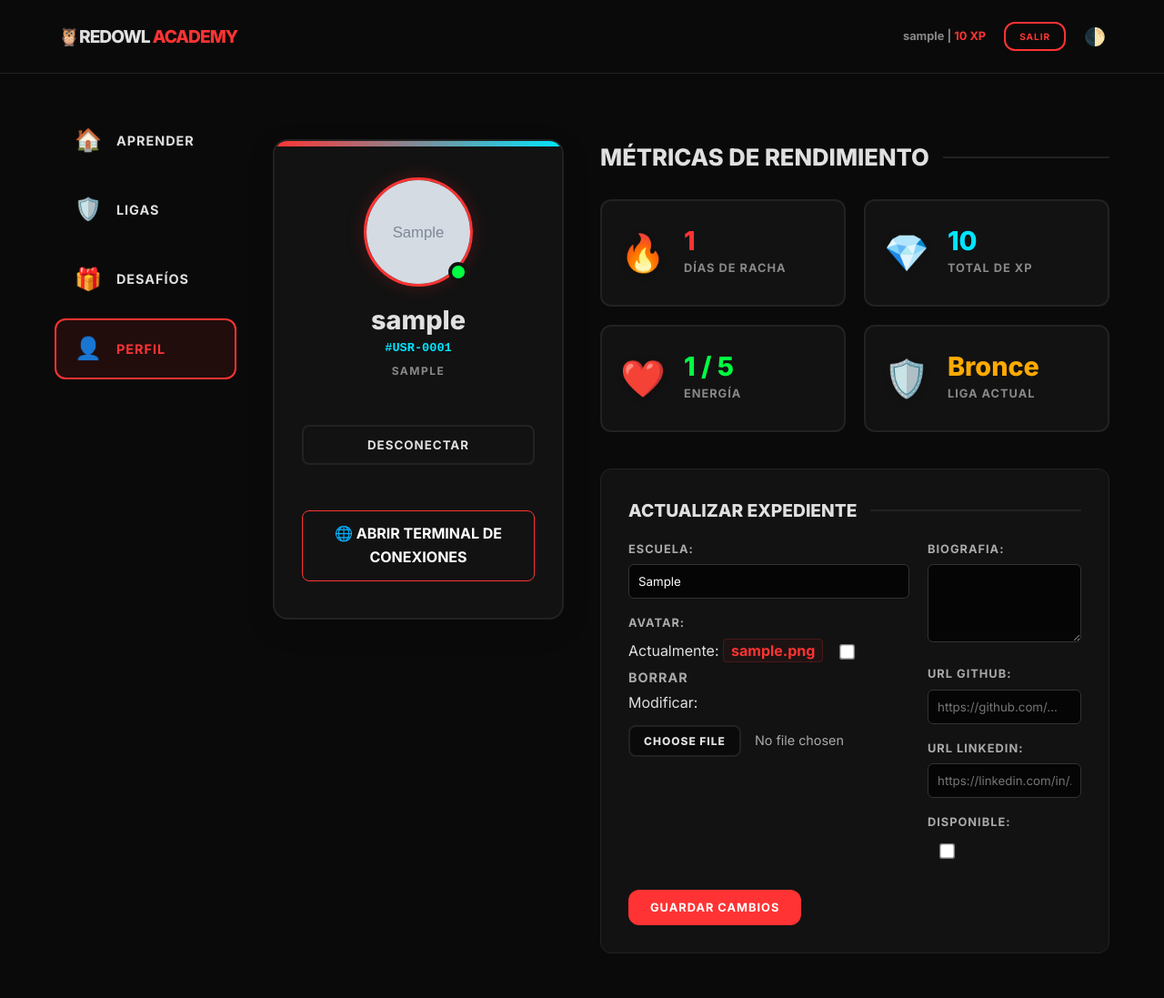
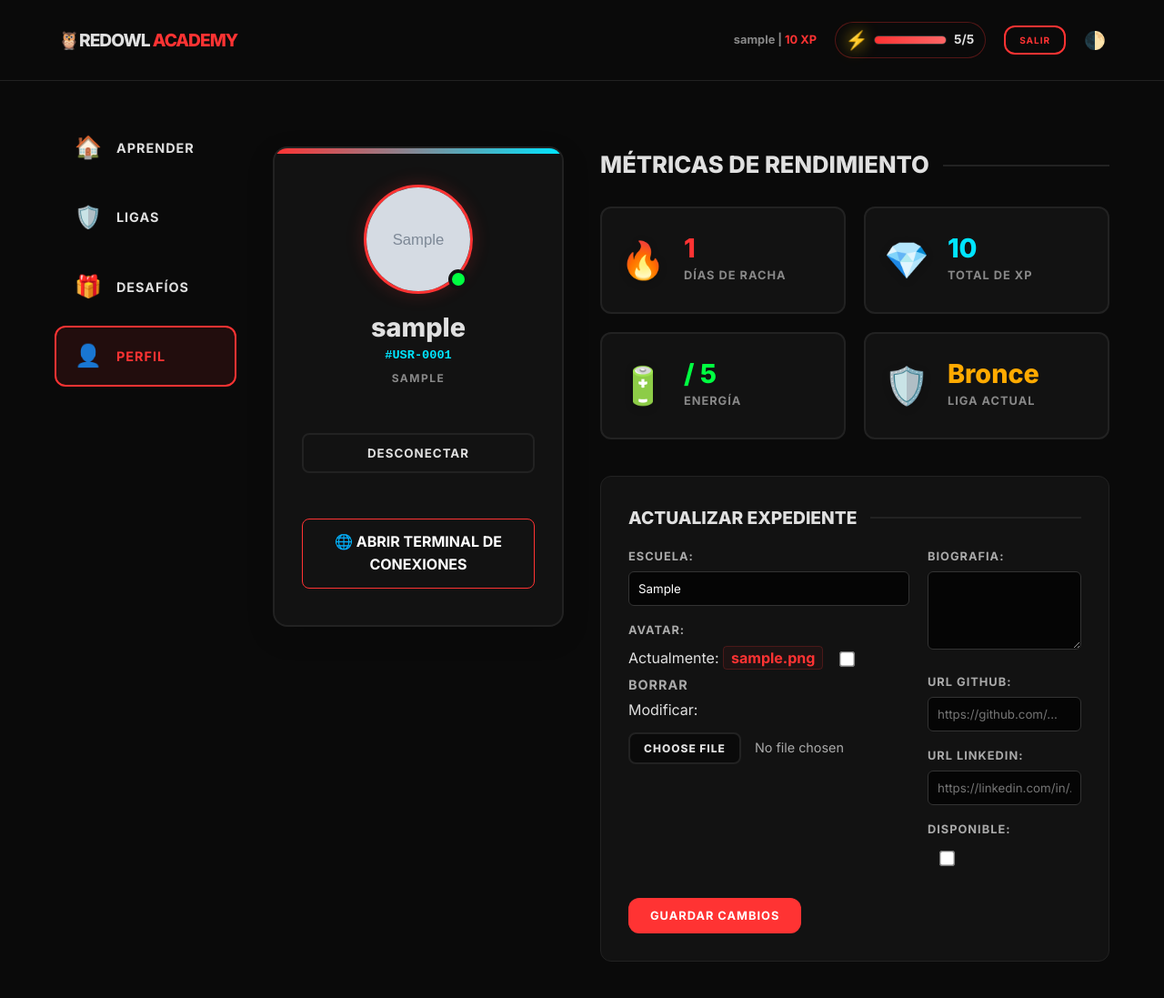
Before and after one commit to diegovpa10/Duolingo, a Django app: page /perfil/ in a window 1280 px wide. Shown: the whole page at 91% size. Before the commit the page ends 1048 px from the top, so only its background shows below. Run offline with Django 5.2, Linux system fonts and the light colour scheme; a user stored in the database is signed in; data comes from the database, SQL or seed files in the repository; tables that the repository leaves empty hold one stand-in row (values such as "Sample post"); grey boxes marked "Sample" are stand-in pictures.

Commit message:
Barra energia sin terminar, bloqueo de clases y logica de energia

```diff
--- /dev/null
+++ b/aprendizaje/context_processors.py
@@ -0,0 +1,35 @@
+from django.utils import timezone
+from datetime import timedelta
+
+def regeneracion_energia(request):
+    """Procesador de contexto para recargar energía en cualquier página de la app"""
+    if request.user.is_authenticated and hasattr(request.user, 'estudiante'):
+        estudiante = request.user.estudiante
+        ahora = timezone.now()
+
+        if not estudiante.fecha_ultima_recarga:
+            estudiante.fecha_ultima_recarga = ahora
+            estudiante.save()
+
+        if estudiante.energia < 5:
+            tiempo_pasado = ahora - estudiante.fecha_ultima_recarga
+            minutos_pasados = tiempo_pasado.total_seconds() / 60
+
+            MINUTOS_POR_ENERGIA = 20
+            puntos_recuperados = int(minutos_pasados // MINUTOS_POR_ENERGIA)
+
+            if puntos_recuperados > 0:
+                nueva_energia = estudiante.energia + puntos_recuperados
+                if nueva_energia >= 5:
+                    estudiante.energia = 5
+                    estudiante.fecha_ultima_recarga = ahora
+                else:
+                    estudiante.energia = nueva_energia
+                    estudiante.fecha_ultima_recarga += timedelta(minutes=puntos_recuperados * MINUTOS_POR_ENERGIA)
+                estudiante.save()
+        else:
+            estudiante.fecha_ultima_recarga = ahora
+            estudiante.save()
+
+    # No necesitamos retornar variables globales, solo queremos ejecutar la lógica de fondo
+    return {}
--- a/aprendizaje/models.py
+++ b/aprendizaje/models.py
@@ -1,6 +1,7 @@
 from django.db import models
 from django.core.validators import MinValueValidator, MaxValueValidator
 from django.contrib.auth.models import User
+from django.utils import timezone
 
 # --- 1. SISTEMA DE USUARIOS ---
 
@@ -11,7 +12,9 @@ class Estudiante(models.Model):
     racha_dias = models.IntegerField(default=0)
     xp_total = models.BigIntegerField(default=0)
     fecha_ultima_leccion = models.DateField(null=True, blank=True)
-    vidas = models.IntegerField(default=5)
+    fecha_ultima_recarga = models.DateTimeField(default=timezone.now, null=True, blank=True)
+    energia = models.IntegerField(default=5)
+    racha_ejercicios = models.IntegerField(default=0)
     avatar = models.ImageField(upload_to='avatares/', default='avatares/default_owl.png', null=True, blank=True)
     escuela = models.CharField(max_length=200, blank=True, null=True)
 
--- a/aprendizaje/templates/aprendizaje/base.html
+++ b/aprendizaje/templates/aprendizaje/base.html
@@ -309,6 +309,71 @@ body {
     to { opacity: 1; transform: translateY(0); }
 }
 
+/* =========================================
+   SISTEMA DE ENERGÍA (⚡)
+   ========================================= */
+.energia-nav-container {
+    display: flex;
+    align-items: center;
+    gap: 8px;
+    background-color: #0a0a0a;
+    border: 1px solid rgba(255, 51, 51, 0.3);
+    padding: 5px 12px;
+    border-radius: 20px;
+    font-family: monospace;
+}
+
+.energia-icon {
+    color: #ffcc00;
+    font-size: 1.1rem;
+    animation: pulse-energia 2s infinite alternate;
+}
+
+.energia-bar-wrapper {
+    width: 80px;
+    height: 10px;
+    background-color: #1a1a1a;
+    border-radius: 5px;
+    overflow: hidden;
+    border: 1px solid #333;
+}
+
+.energia-bar {
+    height: 100%;
+    background: linear-gradient(90deg, #ff3333, #ff6666);
+    box-shadow: 0 0 8px rgba(255, 51, 51, 0.7);
+    transition: width 0.5s ease;
+}
+
+.energia-texto {
+    color: #e0e0e0;
+    font-size: 0.85rem;
+    font-weight: bold;
+}
+
+@keyframes aparecer {
+        from { opacity: 0; transform: translateY(-10px); }
+        to { opacity: 1; transform: translateY(0); }
+    }
+/* Pequeña animación para hacer que el rayo pulse sutilmente */
+@keyframes pulse-energia {
+    0% { transform: scale(1); filter: drop-shadow(0 0 2px rgba(255, 204, 0, 0.5)); }
+    100% { transform: scale(1.15); filter: drop-shadow(0 0 8px rgba(255, 204, 0, 0.9)); }
+}
+
+/* Ajuste para enlaces largos en los formularios (como el del Avatar) */
+form a {
+    word-break: break-all;
+    overflow-wrap: break-word;
+    color: var(--accent-color); /* Para que mantenga el color de tu diseño */
+}
+
+/* Para que la caja del checkbox de "Borrar" se alinee mejor */
+form input[type="checkbox"] {
+    margin-left: 5px;
+    cursor: pointer;
+}
+
 </style>
 </head>
 <body>
@@ -321,6 +386,19 @@ body {
             <span style="font-size: 0.8rem; color: #888; font-weight: bold;">
                 {{ user.username }} | <b style="color: var(--accent-color);">{{ user.estudiante.xp_total|default:"0" }} XP</b>
             </span>
+
+            {% if user.is_authenticated and user.estudiante %}
+                <div class="energia-nav-container" title="Tu energía actual. ¡No dejes que llegue a 0!">
+                    <span class="energia-icon">⚡</span>
+
+                    <div class="energia-bar-wrapper">
+                        <div class="energia-bar" data-progress="{% widthratio user.estudiante.energia 5 100 %}"></div>
+                    </div>
+
+                    <span class="energia-texto">{{ user.estudiante.energia }}/5</span>
+                </div>
+            {% endif %}
+
             <form action="{% url 'logout' %}" method="post" style="display: inline;">
                 {% csrf_token %}
                 <button type="submit" class="btn btn-outline" style="padding: 8px 15px; font-size: 10px;">SALIR</button>
@@ -403,5 +481,15 @@ body {
         document.documentElement.setAttribute('data-theme', 'light');
     }
 </script>
+<script>
+    // Espera a que la página cargue, busca la barra de energía y le da su ancho real
+    document.addEventListener("DOMContentLoaded", function() {
+        const barraEnergia = document.querySelector('.energia-bar');
+        if (barraEnergia) {
+            const progreso = barraEnergia.getAttribute('data-progress');
+            barraEnergia.style.width = progreso + '%';
+        }
+    });
+</script>
 </body>
 </html>
--- a/aprendizaje/templates/aprendizaje/perfil.html
+++ b/aprendizaje/templates/aprendizaje/perfil.html
@@ -181,7 +181,7 @@
                 </div>
 
                 <div class="stat-box vidas">
-                    <div class="stat-icon">❤️</div>
+                    <div class="stat-icon">🔋</div>
                     <div>
                         <p class="stat-value" style="color: #00ff41;">{{ estudiante.vidas }} / 5</p>
                         <p class="stat-label">Energía</p>
--- a/aprendizaje/urls.py
+++ b/aprendizaje/urls.py
@@ -9,7 +9,7 @@ urlpatterns = [
     path('leccion/<int:leccion_id>/', views.detalle_leccion, name='detalle_leccion'),
     path('registro/', views.registro, name='registro'),
     path('login/', views.login_usuario, name='login'),
-    path('logout/', auth_views.LogoutView.as_view(next_page='lista_cursos'), name='logout'),
+    path('logout/', auth_views.LogoutView.as_view(next_page='login'), name='logout'),
     path('perfil/', views.perfil, name='perfil'),
     path('ligas/', views.ligas, name='ligas'),
     path('desafios/', views.desafios, name='desafios'),
--- a/aprendizaje/views.py
+++ b/aprendizaje/views.py
@@ -45,9 +45,24 @@ def detalle_leccion(request, leccion_id):
     es_correcto = False
     codigo_previo = ""
 
+    # =========================================================================
+    # PROCESAMIENTO DEL FORMULARIO (POST)
+    # =========================================================================
     if request.method == 'POST':
         codigo_recibido = request.POST.get('codigo_alumno', '')
         codigo_previo = codigo_recibido # Guardamos lo que escribió para que no se le borre
+
+        # 🛡️ [NUEVO] ESCUDO DE SEGURIDAD BACKEND: Evita ejecuciones si no hay energía
+        if request.user.is_authenticated and hasattr(request.user, 'estudiante'):
+            if request.user.estudiante.energia <= 0:
+                context = {
+                    'leccion': leccion,
+                    'ejercicios': ejercicios,
+                    'mensaje': "❌ Operación abortada por el servidor. Tu terminal no tiene suficiente energía (⚡ 0/5). Espera a la recarga automática.",
+                    'es_correcto': False,
+                    'codigo_previo': codigo_previo
+                }
+                return render(request, 'aprendizaje/detalle_leccion.html', context)
 
         # 1. Detectamos el lenguaje basado en el nombre del curso
         nombre_curso = leccion.curso.nombre.lower()
@@ -77,17 +92,14 @@ def detalle_leccion(request, leccion_id):
 
         try:
             # =========================================================
-            # NUEVO MOTOR DE EJECUCIÓN SEGURO
+            # MOTOR DE EJECUCIÓN SEGURO
             # =========================================================
             if lenguaje == 'java':
-                # Ejecutamos Java usando un directorio temporal
                 with tempfile.TemporaryDirectory() as temp_dir:
                     file_path = os.path.join(temp_dir, 'Main.java')
-
                     with open(file_path, 'w', encoding='utf-8') as f:
                         f.write(codigo_recibido)
 
-                    # Compilamos el código (javac)
                     compilacion = subprocess.run(
                         ['javac', 'Main.java'],
                         cwd=temp_dir, capture_output=True, text=True, timeout=5
@@ -96,7 +108,6 @@ def detalle_leccion(request, leccion_id):
                     if compilacion.returncode != 0:
                         error_texto = f"Error de sintaxis en Java:\n{compilacion.stderr.strip()}"
                     else:
-                        # Ejecutamos el código compilado (java Main)
                         ejecucion = subprocess.run(
                             ['java', 'Main'],
                             cwd=temp_dir, capture_output=True, text=True, timeout=3
@@ -104,17 +115,13 @@ def detalle_leccion(request, leccion_id):
                         salida_texto = ejecucion.stdout.strip()
                         error_texto = ejecucion.stderr.strip()
             elif lenguaje == 'javascript':
-                # ¡NUEVO! Ejecutamos JavaScript usando Node.js
-                # Node nos permite evaluar código en texto usando "-e" (eval)
                 resultado = subprocess.run(
                     ['node', '-e', codigo_recibido],
                     capture_output=True, text=True, timeout=3
                 )
                 salida_texto = resultado.stdout.strip()
                 error_texto = resultado.stderr.strip()
-
             else:
-                # Ejecutamos Python de forma segura
                 resultado = subprocess.run(
                     ['python', '-c', codigo_recibido],
                     capture_output=True, text=True, timeout=3
@@ -126,11 +133,9 @@ def detalle_leccion(request, leccion_id):
             # VALIDACIÓN DE RESULTADOS
             # =========================================================
             if error_texto and not salida_texto:
-                # Si hubo un error en el código
                 mensaje = f"Ups, encontramos un error:\n{error_texto}"
                 es_correcto = False
             else:
-                # Comparamos con el JSON de la base de datos
                 if expected_output:
                     if salida_texto == expected_output:
                         mensaje = f"¡Perfecto! Tu código imprimió exactamente: {salida_texto}"
@@ -139,42 +144,71 @@ def detalle_leccion(request, leccion_id):
                         mensaje = f"Salida incorrecta. Se esperaba '{expected_output}', pero tu código imprimió: '{salida_texto}'"
                         es_correcto = False
                 else:
-                    # Si no hay JSON configurado, aprobamos si corrió sin errores
                     mensaje = f"¡Tu código corrió sin errores! Resultado: {salida_texto}"
                     es_correcto = True
+
+            # =========================================================
+            # SISTEMA DE ENERGÍA (⚡) Y RACHAS
+            # =========================================================
+            if request.user.is_authenticated and hasattr(request.user, 'estudiante'):
+                estudiante = request.user.estudiante
+
+                # SI ACERTÓ:
+                if es_correcto:
+                    estudiante.racha_ejercicios += 1
+
+                    # Premios por racha (Topamos la energía máxima a 5)
+                    if estudiante.racha_ejercicios == 3:
+                        estudiante.energia = min(5, estudiante.energia + 1)
+                        mensaje += "\n\n⚡ ¡Racha de 3 aciertos! Has recuperado 1 de energía."
+                    elif estudiante.racha_ejercicios == 5:
+                        estudiante.energia = min(5, estudiante.energia + 2)
+                        mensaje += "\n\n⚡ ¡Racha de 5 aciertos! Has recuperado 2 de energía."
+                    elif estudiante.racha_ejercicios == 7:
+                        estudiante.energia = min(5, estudiante.energia + 3)
+                        mensaje += "\n\n⚡ ¡Imparable! (7 aciertos) Has recuperado 3 de energía."
+
+                # SI FALLÓ:
+                else:
+                    estudiante.racha_ejercicios = 0
+
+                    if estudiante.energia > 0:
+                        # Si su energía estaba al máximo (5) y va a empezar a bajar,
+                        # marcamos este momento exacto para que inicie el contador de recarga de 20 mins.
+                        if estudiante.energia == 5:
+                            estudiante.fecha_ultima_recarga = timezone.now()
+
+                        estudiante.energia -= 1
+                        mensaje += f"\n\n⚠️ ¡Código inestable! Pierdes 1 de energía. Nivel actual: {estudiante.energia}/5 ⚡."
+                    else:
+                        mensaje = "❌ ¡ENERGÍA AGOTADA! Sistema bloqueado. No puedes ejecutar código hasta recargar."
+
+                estudiante.save()
 
             # =========================================================
             # SISTEMA DE EXPERIENCIA Y RACHAS 🦉⭐
             # =========================================================
             if es_correcto:
-                # 1. Verificamos que la lección NO se haya completado antes para evitar trampas de XP infinita
                 if not leccion.completada:
+                    if request.user.is_authenticated and hasattr(request.user, 'estudiante'):
+                        estudiante = request.user.estudiante
+                        puntos_a_ganar = ejercicio_actual.xp_recompensa if ejercicio_actual else 15
+                        estudiante.xp_total += puntos_a_ganar
 
-                    if request.user.is_authenticated:
-                        if hasattr(request.user, 'estudiante'):
-                            estudiante = request.user.estudiante
+                        hoy = timezone.now().date()
+                        ayer = hoy - timedelta(days=1)
 
-                            # 2. Obtenemos la XP dinámica del ejercicio (o 15 por defecto si algo falla)
-                            puntos_a_ganar = ejercicio_actual.xp_recompensa if ejercicio_actual else 15
-                            estudiante.xp_total += puntos_a_ganar
+                        if estudiante.fecha_ultima_leccion == hoy:
+                            pass
+                        elif estudiante.fecha_ultima_leccion == ayer:
+                            estudiante.racha_dias += 1
+                        else:
+                            estudiante.racha_dias = 1
 
-                            hoy = timezone.now().date()
-                            ayer = hoy - timedelta(days=1)
+                        estudiante.fecha_ultima_leccion = hoy
+                        estudiante.save()
+                        mensaje += f" ¡Ganaste {puntos_a_ganar} XP!"
 
-                            if estudiante.fecha_ultima_leccion == hoy:
-                                pass
-                            elif estudiante.fecha_ultima_leccion == ayer:
-                                estudiante.racha_dias += 1
-                            else:
-                                estudiante.racha_dias = 1
-
-                            estudiante.fecha_ultima_leccion = hoy
-                            estudiante.save()
-
-                            # Opcional: Mandarle un mensaje de felicitación por los puntos
-                            mensaje += f" ¡Ganaste {puntos_a_ganar} XP!"
-
-                    # 3. Solo hasta que dimos los puntos, marcamos la lección como completada
                     leccion.completada = True
                     leccion.save()
 
@@ -324,7 +358,7 @@ def login_usuario(request):
         if form.is_valid():
             usuario = form.get_user()
             login(request, usuario)
-            return redirect('perfil')
+            return redirect('lista_cursos')
     else:
         form = AuthenticationForm()
 
--- a/plataforma_edu/settings.py
+++ b/plataforma_edu/settings.py
@@ -63,6 +63,7 @@ TEMPLATES = [
                 'django.template.context_processors.request',
                 'django.contrib.auth.context_processors.auth',
                 'django.contrib.messages.context_processors.messages',
+                'aprendizaje.context_processors.regeneracion_energia',  # Nuestro procesador personalizado
             ],
         },
     },
@@ -119,10 +120,10 @@ USE_TZ = True
 STATIC_URL = 'static/'
 
 # A dónde ir después de entrar con éxito
-LOGIN_REDIRECT_URL = 'lista_cursos'
+LOGIN_REDIRECT_URL = '/'
 
 # A dónde ir después de cerrar sesión
-LOGOUT_REDIRECT_URL = 'lista_cursos'
+LOGOUT_REDIRECT_URL = '/lista_cursos/'
 
 # =========================================
 # 📂 CONFIGURACIÓN DE ARCHIVOS MULTIMEDIA (MEDIA)
```
Also changed, not shown: aprendizaje/templates/aprendizaje/detalle_leccion.html (+11 -3 lines), aprendizaje/migrations/0010_rename_vidas_estudiante_energia_and_more.py (added), aprendizaje/migrations/0011_estudiante_fecha_ultima_recarga.py (added), aprendizaje/migrations/0012_alter_estudiante_fecha_ultima_recarga.py (added).
